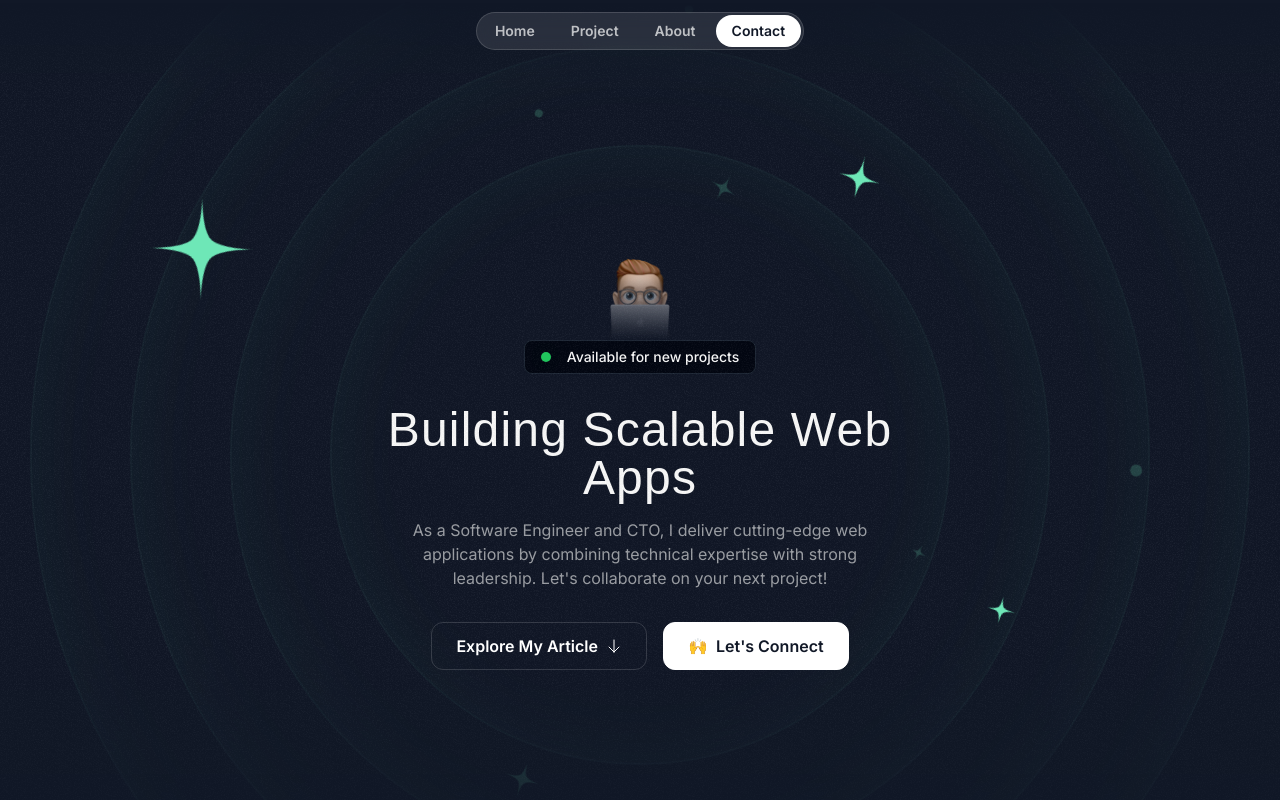
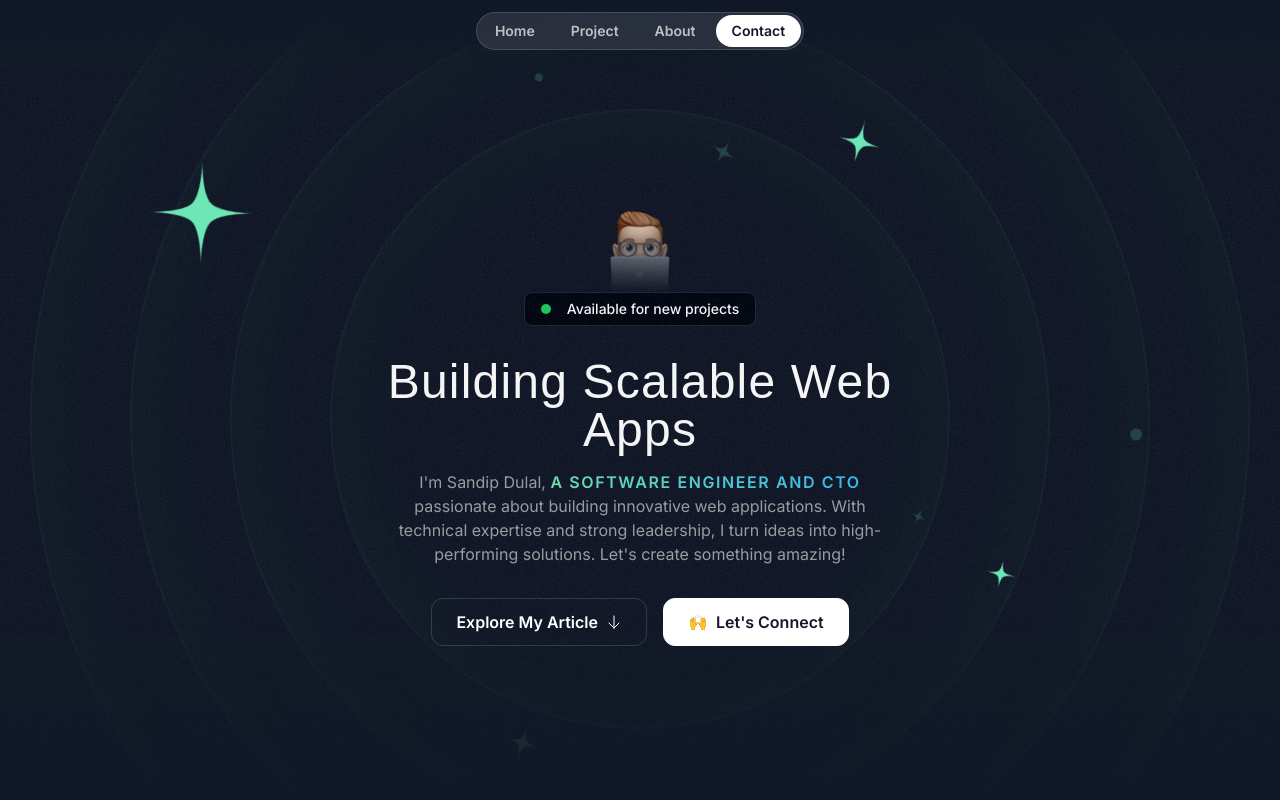
Before and after one commit to DulalSandip/latest-portfolio, a Next.js app: page / in a window 1280 px wide. Shown: the top 800 px of the page. Built offline with nearby package versions, Linux system fonts and the light colour scheme; a web font is replaced by a local one.

Commit message:
position fixed

```diff
--- a/src/sections/Hero.tsx
+++ b/src/sections/Hero.tsx
@@ -12,7 +12,7 @@ import { useState } from "react";
 export const HeroSection = () => {
   const [showForm, setShowForm] = useState(false);
   return (
-    <div className="py-32 md:py-48 lg:py-60 relative z-0 overflow-x-clip">
+    <div className="py-32 md:py-48 lg:py-61 relative z-0 overflow-x-clip">
       <div
         className="absolute inset-0"
         style={{
@@ -151,10 +151,12 @@ export const HeroSection = () => {
                 "linear-gradient(to bottom, transparent, black 0%, black 20%, transparent)",
             }}
           />
+
           <div className="bg-gray-950 border border-gray-800 px-4 py-1.5 inline-flex items-center gap-4 rounded-lg">
             <div className="bg-green-500 size-2.5 rounded-full relative">
               <div className="bg-green-500 size-2.5 rounded-full animate-ping-large absolute"></div>
             </div>
+
             <div className="text-sm font-medium">
               Available for new projects
             </div>
@@ -165,10 +167,17 @@ export const HeroSection = () => {
           <h1 className="font-serif text-3xl md:text-5xl text-center mt-8 tracking-wide">
             Building Scalable Web Apps
           </h1>
-          <p className="mt-4 text-center text-white/60 md:text-base">
-            As a Software Engineer and CTO, I deliver cutting-edge web
-            applications by combining technical expertise with strong
-            leadership. Let&apos;s collaborate on your next project!
+          <p className="mt-4 text-center text-white/60  md:text-base">
+            I&apos;m{" "}
+            <span className="  ">
+              Sandip Dulal,{" "}
+              <span className="uppercase font-semibold tracking-widest bg-gradient-to-r from-emerald-300 to-sky-400 text-transparent bg-clip-text text-center">
+                a Software Engineer and CTO
+              </span>
+            </span>{" "}
+            passionate about building innovative web applications. With
+            technical expertise and strong leadership, I turn ideas into
+            high-performing solutions. Let&apos;s create something amazing!
           </p>
         </div>
 
```
